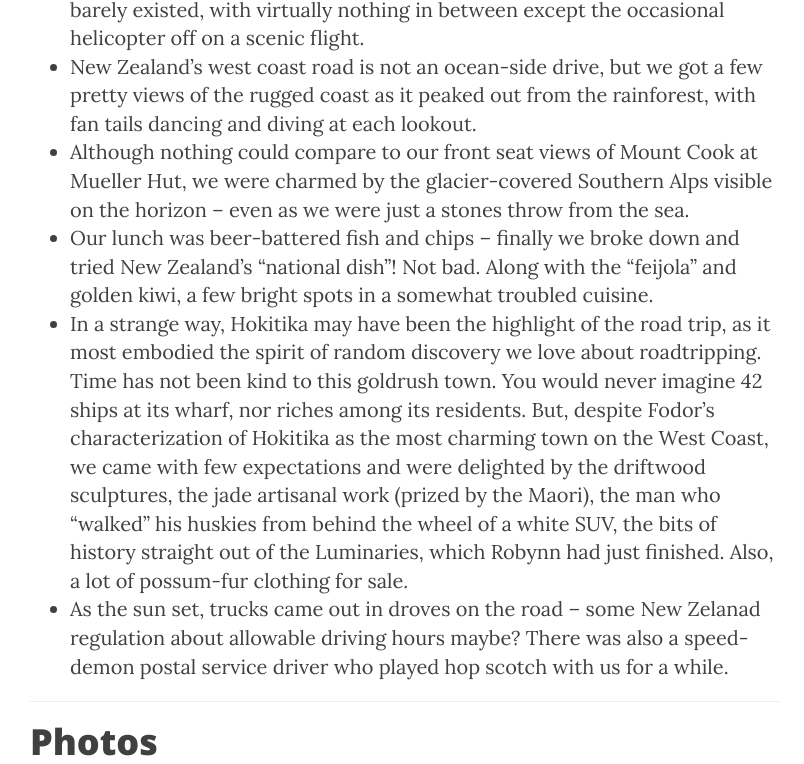
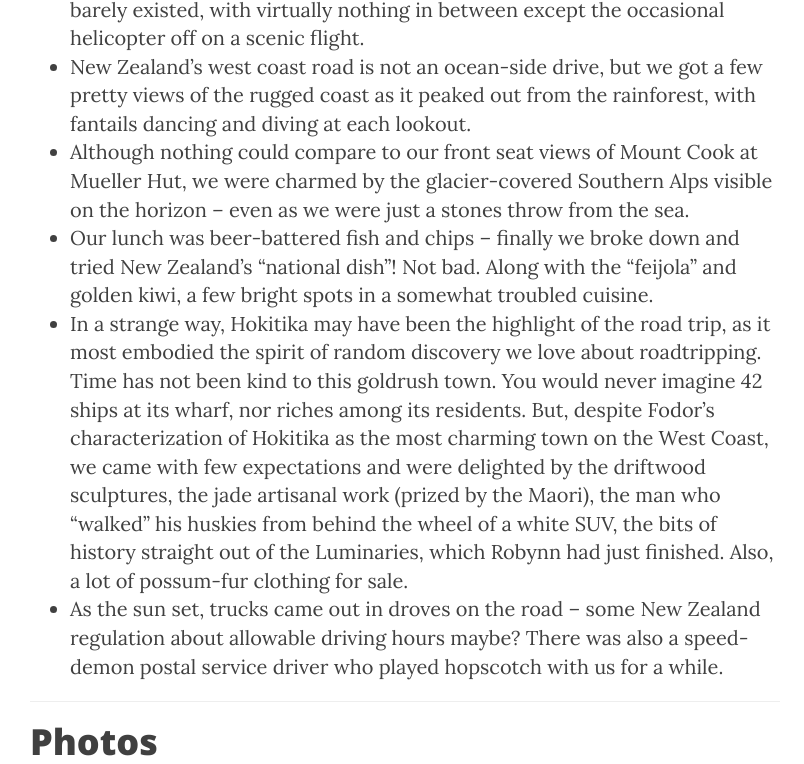
Before and after one commit to michaelsteffen/steffen-adventures, a Jekyll site: the page built from _posts/2015-05-28-mt-cook-roadtrip.md, in a window 1280 px wide and 1400 px high, scrolled down 3587 px. Shown: the part 206-970 px from the top of the window, without its empty margins (235-1039 px from the left). Built offline with Jekyll 4.4.1, drawn with Linux system fonts in a browser that asks for light colours; nearby versions of some CDN libraries.

Commit message:
fix Mt. Cook typos

```diff
--- a/_posts/2015-05-28-mt-cook-roadtrip.md
+++ b/_posts/2015-05-28-mt-cook-roadtrip.md
@@ -40,11 +40,11 @@ Some highlights:
 
 - The hardest part of driving on the left-hand side of the road is without question the fact that the windshield wipers are where your blinkers should be. Every time we wanted to turn, we switched on the windshield wipers.
 - We had felt the emptiness of the country countless times -- on learning that it has a population of just four million, on seeing so few cars on the road -- but never did we feel it so acutely as our trip up the West Coast. Haast, Fox Glacier, Franz Joseph Glacier, Hokitika -- all the west coast border towns -- barely existed, with virtually nothing in between except the occasional helicopter off on a scenic flight.
-- New Zealand's west coast road is not an ocean-side drive, but we got a few pretty views of the rugged coast as it peaked out from the rainforest, with fan tails dancing and diving at each lookout.
+- New Zealand's west coast road is not an ocean-side drive, but we got a few pretty views of the rugged coast as it peaked out from the rainforest, with fantails dancing and diving at each lookout.
 - Although nothing could compare to our front seat views of Mount Cook at Mueller Hut, we were charmed by the glacier-covered Southern Alps visible on the horizon -- even as we were just a stones throw from the sea.
 - Our lunch was beer-battered fish and chips -- finally we broke down and tried New Zealand's "national dish"! Not bad.  Along with the "feijola" and golden kiwi, a few bright spots in a somewhat troubled cuisine.
 - In a strange way, Hokitika may have been the highlight of the road trip, as it most embodied the spirit of random discovery we love about roadtripping. Time has not been kind to this goldrush town. You would never imagine 42 ships at its wharf, nor riches among its residents. But, despite Fodor's characterization of Hokitika as the most charming town on the West Coast, we came with few expectations and were delighted by the driftwood sculptures, the jade artisanal work (prized by the Maori), the man who "walked" his huskies from behind the wheel of a white SUV, the bits of history straight out of the [Luminaries](http://www.themanbookerprize.com/books/luminaries), which Robynn had just finished. Also, a lot of possum-fur clothing for sale.
-- As the sun set, trucks came out in droves on the road -- some New Zelanad regulation about allowable driving hours maybe? There was also a speed-demon postal service driver who played hop scotch with us for a while.
+- As the sun set, trucks came out in droves on the road -- some New Zealand regulation about allowable driving hours maybe? There was also a speed-demon postal service driver who played hopscotch with us for a while.
 
 ---
 
```
